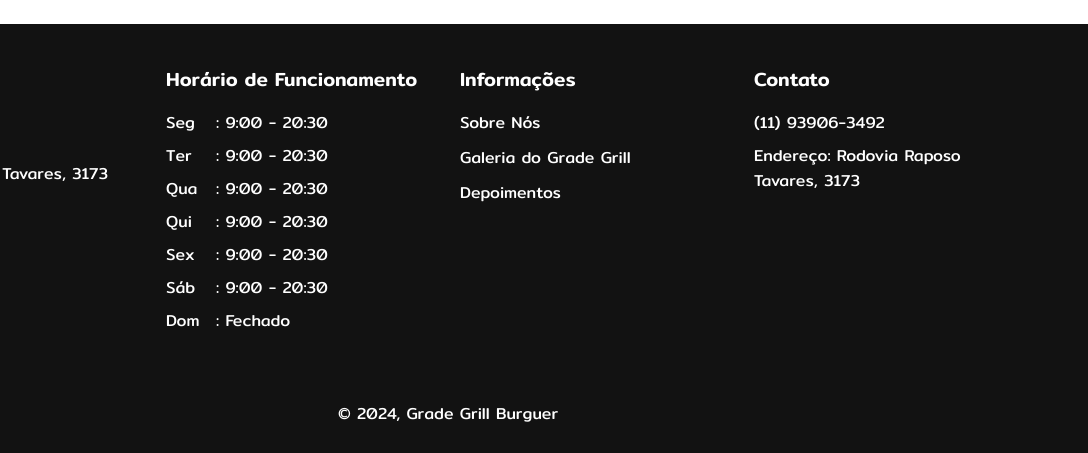
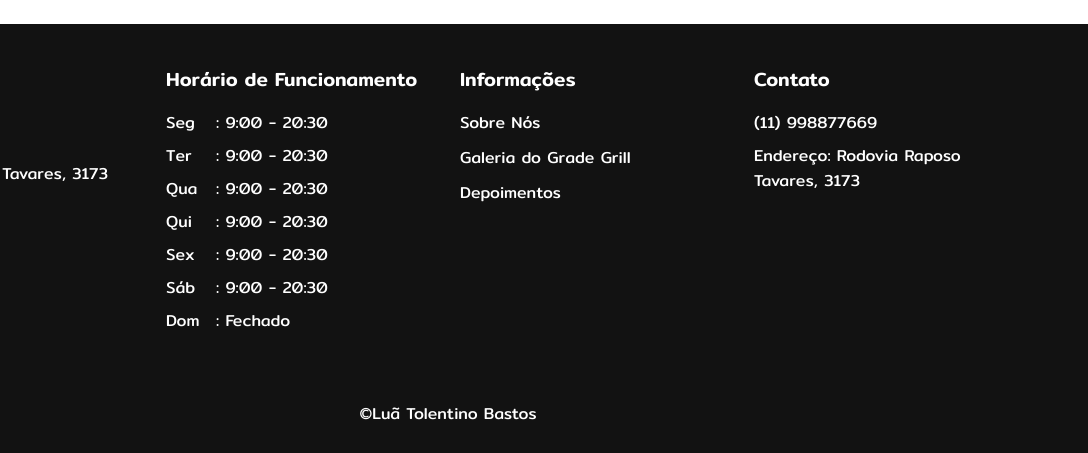
Before and after one commit to ltbastos/sites, a plain HTML site: page index.html in a window 1280 px wide. Shown: the part 4705-5158 px from the top of the page, 192-1280 px from the left. Drawn offline with nearby package versions, Linux system fonts and the light colour scheme.

Commit message:
Update index.html

```diff
--- a/index.html
+++ b/index.html
@@ -515,11 +515,11 @@
           </div>
           <div class="footer-box">
             <h3>Contato</h3>
-            <p>(11) 93906-3492</p>
+            <p>(11) 998877669</p>
             <p>Endereço: Rodovia Raposo Tavares, 3173</p>
           </div>
         </div>
-        <p class="copyright">&#169; 2024, Grade Grill Burguer</p>
+        <p class="copyright">&#169;Luã Tolentino Bastos</p>
       </div>
       <!-- ScrollReveal -->
       <script src="https://unpkg.com/scrollreveal"></script>
```
